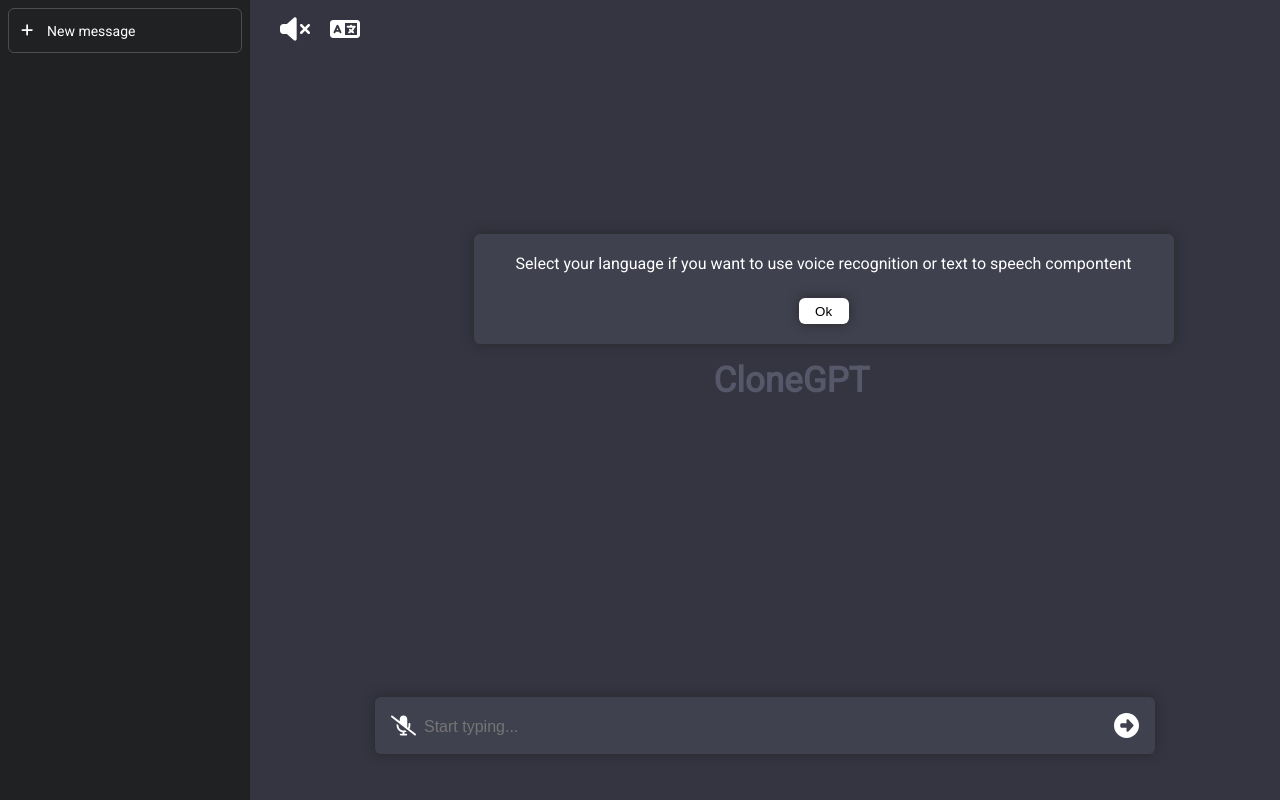
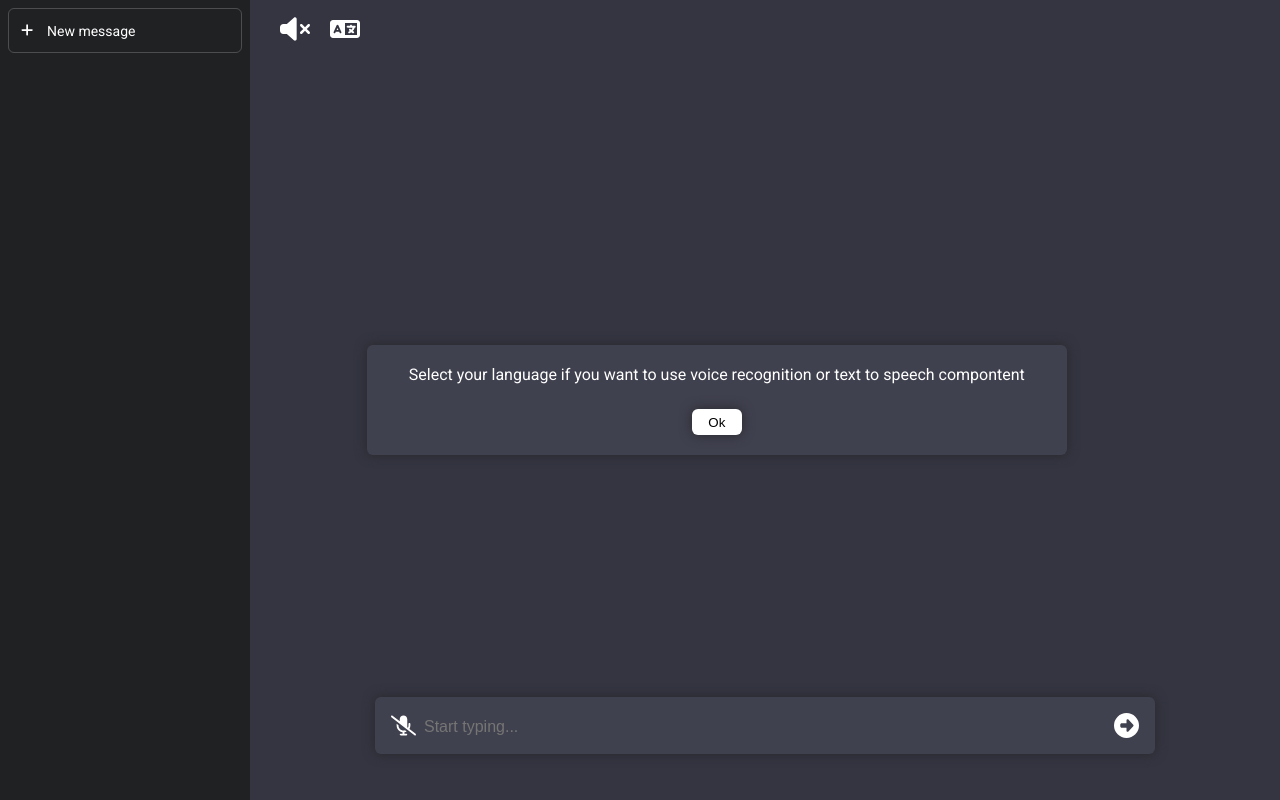
Before and after one commit to ynzulak/voicegpt, a Next.js app: page / in a window 1280 px wide. Built offline with nearby package versions, Linux system fonts and the light colour scheme.

Commit message:
csaca s;

```diff
--- a/components/NoLanguage.tsx
+++ b/components/NoLanguage.tsx
@@ -1,7 +1,7 @@
 import { useChat } from "./ChatContext"
 
 
-const noLanguageComponent = () => {
+const NoLanguageComponent = () => {
     const {
         isSpeech,
         setIsSpeech,
@@ -30,4 +30,4 @@
     )
 }
 
-export default noLanguageComponent
+export default NoLanguageComponent
--- a/components/SpeechToText.tsx
+++ b/components/SpeechToText.tsx
@@ -1,7 +1,7 @@
 import { useEffect, useState } from "react";
 import { useChat } from "./ChatContext";
 
-import NoLanguage from "./noLanguage";
+import NoLanguage from "./NoLanguage";
 
 import { FontAwesomeIcon } from "../node_modules/@fortawesome/react-fontawesome/index";
 import { faMicrophone, faMicrophoneSlash} from '../node_modules/@fortawesome/free-solid-svg-icons/index'
@@ -20,7 +20,6 @@
     setNoLanguage
   } = useChat()
 
-  console.log(language);
 
   let recognition: any = null;
 
@@ -77,6 +76,8 @@
     setShowModal(false);
   };
 
+
+
   return (
     <div className="speech-recognition">
       <div className="microphone" onClick={handleClick}>
--- a/src/app/styles/main.scss
+++ b/src/app/styles/main.scss
@@ -74,14 +74,13 @@
             }
         }
         .language-modal {
-            display: flex;
-            flex-direction: column;
+            top: 40%;
+            left: 55%;
+            transform: translate(-50%, -50%);
+            position: fixed;
             width: 300px;
             height: 170px;
             background-color: rgb(64,65,79);
-            position: absolute;
-            top: 1080%;
-            left: 1980%;
             padding: 15px 0;
             -webkit-box-shadow: 0px 0px 12px 0px rgba(40, 40, 43, 1);
             -moz-box-shadow: 0px 0px 12px 0px rgba(40, 40, 43, 1);
@@ -202,15 +201,16 @@
                     }
                 }
                 .no-support-modal {
+                    bottom: 50%;
+                    left: 56%;
+                    transform: translate(-50%, 50%);
+                    position: fixed;
                     display: flex;
                     align-items: center;
                     flex-direction: column;
                     width: 700px;
                     height: 110px;
                     background-color: rgb(64,65,79);
-                    bottom: 57%;
-                    left: 37%;
-                    position: absolute;
                     padding: 20px 0;
                     -webkit-box-shadow: 0px 0px 12px 0px rgba(40, 40, 43, 1);
                     -moz-box-shadow: 0px 0px 12px 0px rgba(40, 40, 43, 1);
```
